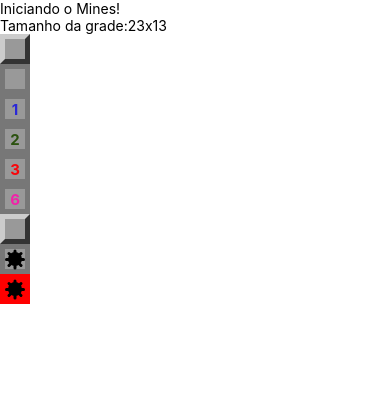
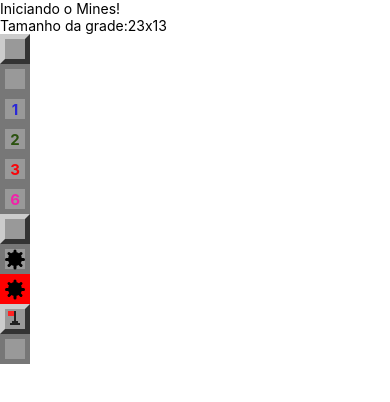
Before and after one commit to fabiosoliveira/mines, a React Native app: screen / in a window 390 px wide. Shown: the top 402 px of the page. Built offline with nearby package versions, Linux system fonts and the light colour scheme.

Commit message:
Criar componente Flag

```diff
--- a/src/App.js
+++ b/src/App.js
@@ -22,6 +22,8 @@
       <Field mined />
       <Field mined opened />
       <Field mined opened exploded />
+      <Field flagged />
+      <Field flagged opened />
     </View>
   );
 };
--- a/src/components/Field.js
+++ b/src/components/Field.js
@@ -3,8 +3,9 @@
 
 import params from '../params';
 import Mine from './Mine';
+import Flag from './Flag';
 
-export default ({mined, opened, nearMines, exploded}) => {
+export default ({mined, opened, nearMines, exploded, flagged}) => {
   const styleField = [styles.field];
 
   if (opened) {
@@ -15,7 +16,11 @@
     styleField.push(styles.exploded);
   }
 
-  if (styleField.length === 1) {
+  if (flagged) {
+    styleField.push(styles.flagged);
+  }
+
+  if (!opened && !exploded) {
     styleField.push(styles.regular);
   }
 
@@ -47,6 +52,7 @@
         false
       )}
       {mined && opened ? <Mine /> : false}
+      {flagged && !opened ? <Flag /> : false}
     </View>
   );
 };
--- /dev/null
+++ b/src/components/Flag.js
@@ -0,0 +1,73 @@
+import React from 'react';
+import {View, StyleSheet} from 'react-native';
+
+export default (props) => {
+  return (
+    <View style={styles.container}>
+      <View
+        style={[styles.flagpole, props.bigger ? styles.flagpoleBigger : null]}
+      />
+      <View style={[styles.flag, props.bigger ? styles.flagBigger : null]} />
+      <View style={[styles.base1, props.bigger ? styles.base1Bigger : null]} />
+      <View style={[styles.base2, props.bigger ? styles.base2Bigger : null]} />
+    </View>
+  );
+};
+
+const styles = StyleSheet.create({
+  container: {
+    marginTop: 2,
+  },
+  flagpole: {
+    position: 'absolute',
+    height: 14,
+    width: 2,
+    backgroundColor: '#222',
+    marginLeft: 9,
+  },
+  flag: {
+    position: 'absolute',
+    height: 5,
+    width: 6,
+    backgroundColor: '#F22',
+    marginLeft: 3,
+  },
+  base1: {
+    position: 'absolute',
+    height: 2,
+    width: 6,
+    backgroundColor: '#222',
+    marginLeft: 7,
+    marginTop: 10,
+  },
+  base2: {
+    position: 'absolute',
+    height: 2,
+    width: 10,
+    backgroundColor: '#222',
+    marginLeft: 5,
+    marginTop: 12,
+  },
+  flagpoleBigger: {
+    height: 28,
+    width: 4,
+    marginLeft: 16,
+  },
+  flagBigger: {
+    height: 10,
+    width: 14,
+    marginLeft: 3,
+  },
+  base1Bigger: {
+    height: 4,
+    width: 12,
+    marginLeft: 12,
+    marginTop: 20,
+  },
+  base2Bigger: {
+    height: 4,
+    width: 20,
+    marginLeft: 8,
+    marginTop: 24,
+  },
+});
```
